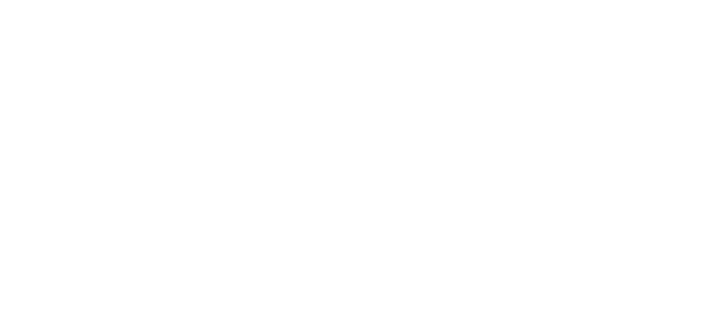
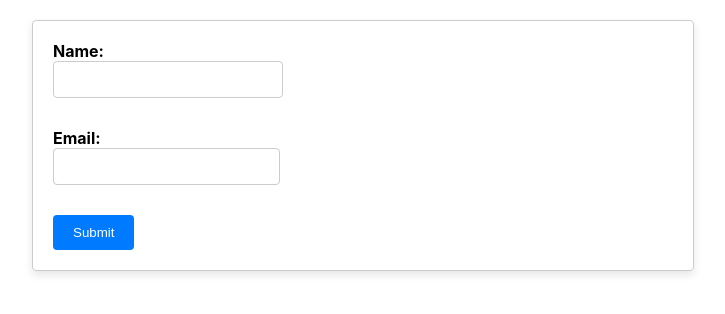
Before and after one commit to darrenmcl/LaunchSetGo, a React (Create React App) app: page /profile in a window 1280 px wide. Shown: the top 314 px of the page, without its empty margins (277-1002 px from the left). Built offline with nearby package versions, Linux system fonts and the light colour scheme.

Commit message:
All fixes.

```diff
--- a/package.json
+++ b/package.json
@@ -12,6 +12,10 @@
     "react-router-dom": "^6.17.0",
     "react-scripts": "5.0.1",
     "web-vitals": "^2.1.4"
+  },
+  "devDependencies": {
+    "@babel/plugin-proposal-private-property-in-object": "^7.14.5",
+    "babel-preset-react-app": "^10.0.1"
   },
   "scripts": {
     "start": "react-scripts start",
--- a/src/App.js
+++ b/src/App.js
@@ -1,20 +1,21 @@
 import React from 'react';
 import { BrowserRouter as Router, Routes, Route, Navigate } from 'react-router-dom';
 import HomePage from './HomePage';
-import UserDashboard from './UserDashboard';
-import ProfilePage from './ProfilePage.js';
+import ProfilePage from './ProfilePage';
+import './App.css';
 
-const App = () => {
+function App() {
   return (
     <Router>
-      <Routes>
-        <Route path="/" element={<HomePage />} />
-        <Route path="/dashboard" element={<UserDashboard />} />
-        <Route path="/profile" element={<ProfilePage />} />
-        {/* Add more routes here */}
-      </Routes>
+      <div className="app">
+        <Routes>
+          <Route path="/" element={<HomePage />} />
+          <Route path="/profile" element={<ProfilePage />} />
+          <Route path="*" element={<Navigate to="/" />} />
+        </Routes>
+      </div>
     </Router>
   );
-};
+}
 
 export default App;
--- a/src/ProfilePage.js
+++ b/src/ProfilePage.js
@@ -46,7 +46,18 @@ function ProfilePage() {
 
   return (
     <div className="profile-page">
-      {/* ... */}
+      <form onSubmit={handleSubmit}>
+        <label>
+          Name:
+          <input type="text" value={name} onChange={handleNameChange} />
+        </label>
+        <label>
+          Email:
+          <input type="email" value={email} onChange={handleEmailChange} />
+        </label>
+        <button type="submit">Submit</button>
+      </form>
+      {isSubmitted && <p>User created successfully!</p>}
     </div>
   );
 }
```
Also changed, not shown: 1 other file (tests, documents, lock files or other folders).
